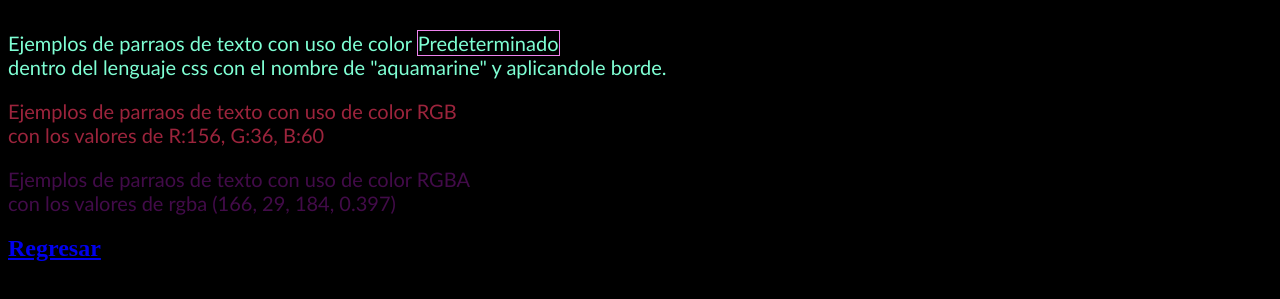
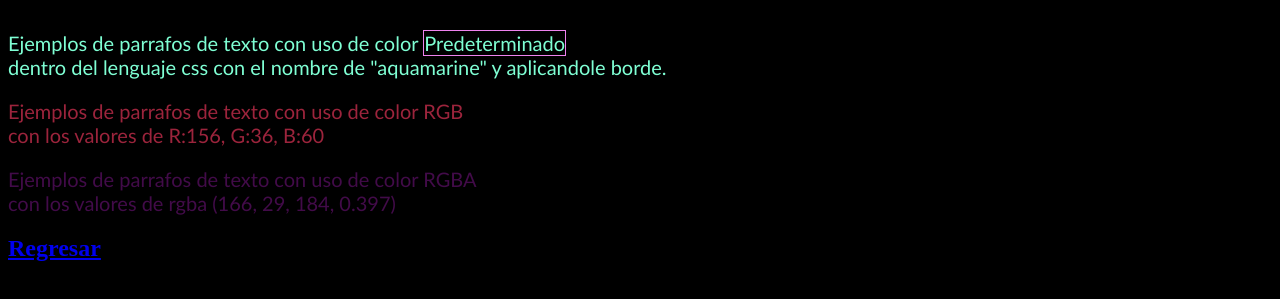
Before and after one commit to kathhhhh/FormsDigital, a plain HTML site: page ejercicio2.html in a window 1280 px wide. Shown: the part 369-668 px from the top of the page. Drawn offline with Linux system fonts and the light colour scheme.

Commit message:
Update ejercicio2.html

```diff
--- a/ejercicio2.html
+++ b/ejercicio2.html
@@ -15,18 +15,18 @@
     <h1 style="background-color:hsl(0, 100%, 64%);">hsl(0, 100%, 64%)</h1>
 
     <P>
-        Ejemplos de parraos de texto con uso de color <span class="borde">Predeterminado</span>
+        Ejemplos de parrafos de texto con uso de color <span class="borde">Predeterminado</span>
         </br>dentro del lenguaje css con el nombre de "aquamarine" y aplicandole borde.
     </P>
 
 
     <P class="parrafo1">
-        Ejemplos de parraos de texto con uso de color RGB
+        Ejemplos de parrafos de texto con uso de color RGB
         </br>con los valores de R:156, G:36, B:60
     </P>
 
     <P class="parrafo2">
-        Ejemplos de parraos de texto con uso de color RGBA
+        Ejemplos de parrafos de texto con uso de color RGBA
         </br>con los valores de rgba (166, 29, 184, 0.397)
     </P>
 <a href="https://kathhhhh.github.io/KathyaDigital/index.html">
```
